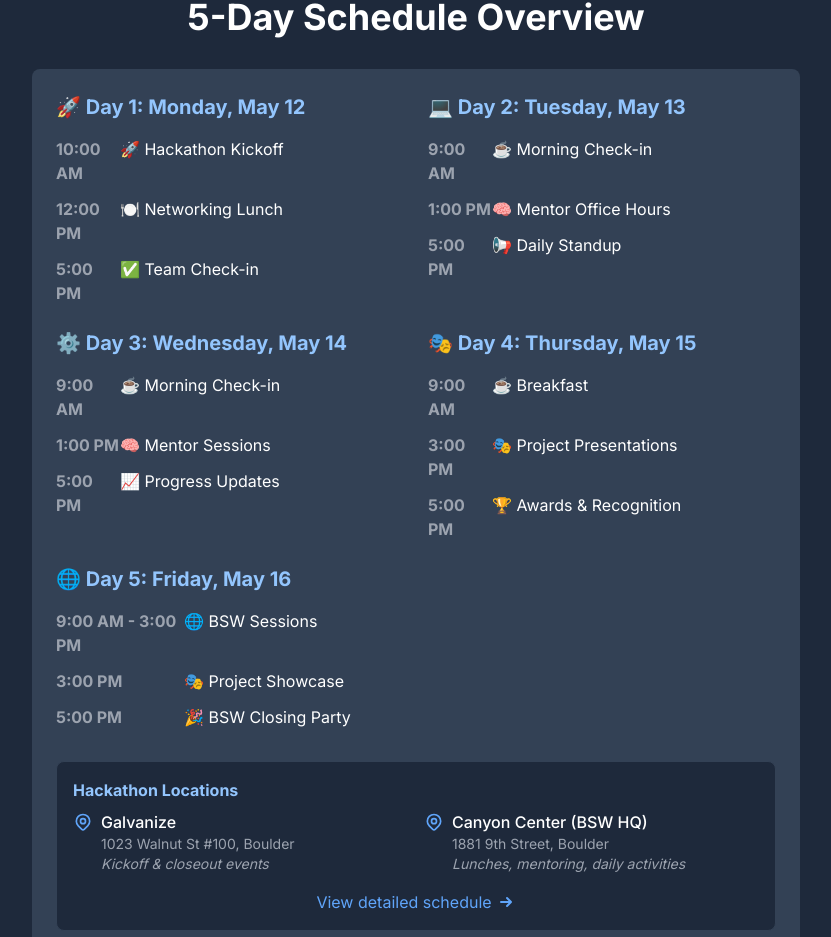
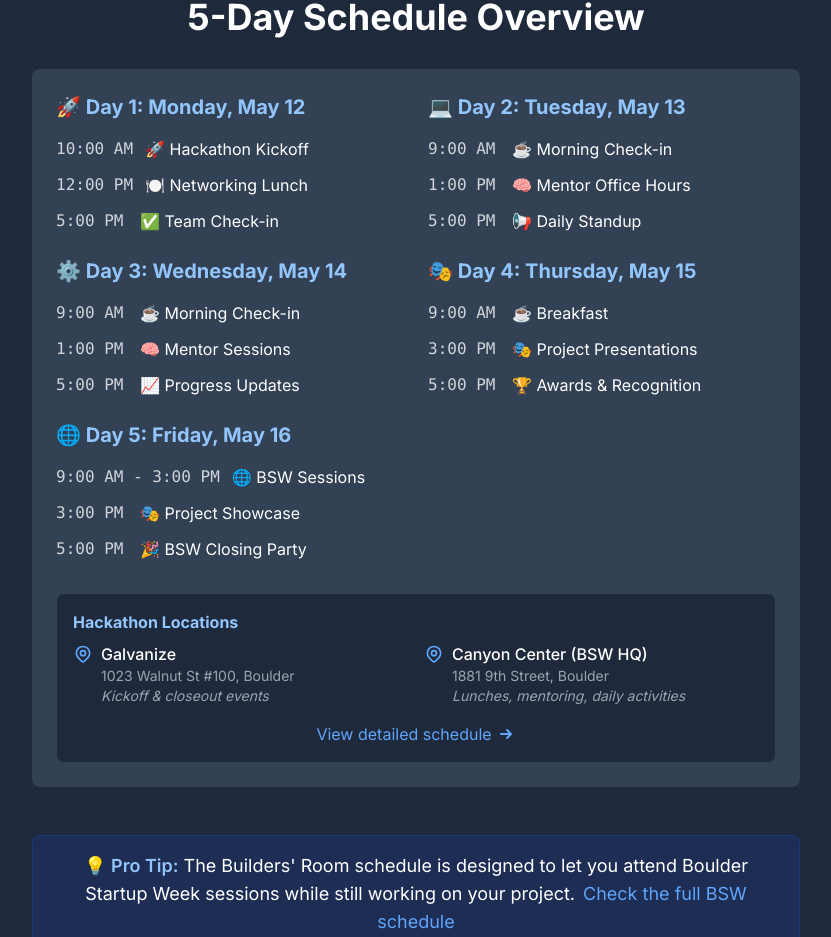
Before and after one commit to ryanstpierre/boulder.codes, a Next.js app: page / in a window 1280 px wide. Shown: the part 1827-2764 px from the top of the page, without its empty margins (224-1055 px from the left). Built offline with nearby package versions, Linux system fonts and the light colour scheme; a web font is replaced by a local one.

Commit message:
tighten up the homepage schedule

```diff
--- a/src/pages/index.js
+++ b/src/pages/index.js
@@ -202,17 +202,17 @@
                 <div>
                   <h3 className="text-xl font-bold mb-4 text-blue-300">🚀 Day 1: Monday, May 12</h3>
                   <ul className="space-y-3">
-                    <li className="flex items-start">
-                      <span className="font-bold w-16 text-gray-400">10:00 AM</span>
-                      <span>🚀 Hackathon Kickoff</span>
+                    <li className="flex items-center gap-3">
+                      <span className="font-mono text-gray-300 min-w-[4.5rem]">10:00 AM</span>
+                      <span className="text-white">🚀 Hackathon Kickoff</span>
                     </li>
-                    <li className="flex items-start">
-                      <span className="font-bold w-16 text-gray-400">12:00 PM</span>
-                      <span>🍽️ Networking Lunch</span>
+                    <li className="flex items-center gap-3">
+                      <span className="font-mono text-gray-300 min-w-[4.5rem]">12:00 PM</span>
+                      <span className="text-white">🍽️ Networking Lunch</span>
                     </li>
-                    <li className="flex items-start">
-                      <span className="font-bold w-16 text-gray-400">5:00 PM</span>
-                      <span>✅ Team Check-in</span>
+                    <li className="flex items-center gap-3">
+                      <span className="font-mono text-gray-300 min-w-[4.5rem]">5:00 PM</span>
+                      <span className="text-white">✅ Team Check-in</span>
                     </li>
                   </ul>
                 </div>
@@ -220,17 +220,17 @@
                 <div>
                   <h3 className="text-xl font-bold mb-4 text-blue-300">💻 Day 2: Tuesday, May 13</h3>
                   <ul className="space-y-3">
-                    <li className="flex items-start">
-                      <span className="font-bold w-16 text-gray-400">9:00 AM</span>
-                      <span>☕ Morning Check-in</span>
+                    <li className="flex items-center gap-3">
+                      <span className="font-mono text-gray-300 min-w-[4.5rem]">9:00 AM</span>
+                      <span className="text-white">☕ Morning Check-in</span>
                     </li>
-                    <li className="flex items-start">
-                      <span className="font-bold w-16 text-gray-400">1:00 PM</span>
-                      <span>🧠 Mentor Office Hours</span>
+                    <li className="flex items-center gap-3">
+                      <span className="font-mono text-gray-300 min-w-[4.5rem]">1:00 PM</span>
+                      <span className="text-white">🧠 Mentor Office Hours</span>
                     </li>
-                    <li className="flex items-start">
-                      <span className="font-bold w-16 text-gray-400">5:00 PM</span>
-                      <span>📢 Daily Standup</span>
+                    <li className="flex items-center gap-3">
+                      <span className="font-mono text-gray-300 min-w-[4.5rem]">5:00 PM</span>
+                      <span className="text-white">📢 Daily Standup</span>
                     </li>
                   </ul>
                 </div>
@@ -238,17 +238,17 @@
                 <div>
                   <h3 className="text-xl font-bold mb-4 text-blue-300">⚙️ Day 3: Wednesday, May 14</h3>
                   <ul className="space-y-3">
-                    <li className="flex items-start">
-                      <span className="font-bold w-16 text-gray-400">9:00 AM</span>
-                      <span>☕ Morning Check-in</span>
+                    <li className="flex items-center gap-3">
+                      <span className="font-mono text-gray-300 min-w-[4.5rem]">9:00 AM</span>
+                      <span className="text-white">☕ Morning Check-in</span>
                     </li>
-                    <li className="flex items-start">
-                      <span className="font-bold w-16 text-gray-400">1:00 PM</span>
-                      <span>🧠 Mentor Sessions</span>
+                    <li className="flex items-center gap-3">
+                      <span className="font-mono text-gray-300 min-w-[4.5rem]">1:00 PM</span>
+                      <span className="text-white">🧠 Mentor Sessions</span>
                     </li>
-                    <li className="flex items-start">
-                      <span className="font-bold w-16 text-gray-400">5:00 PM</span>
-                      <span>📈 Progress Updates</span>
+                    <li className="flex items-center gap-3">
+                      <span className="font-mono text-gray-300 min-w-[4.5rem]">5:00 PM</span>
+                      <span className="text-white">📈 Progress Updates</span>
                     </li>
                   </ul>
                 </div>
@@ -256,17 +256,17 @@
                 <div>
                   <h3 className="text-xl font-bold mb-4 text-blue-300">🎭 Day 4: Thursday, May 15</h3>
                   <ul className="space-y-3">
-                    <li className="flex items-start">
-                      <span className="font-bold w-16 text-gray-400">9:00 AM</span>
-                      <span>☕ Breakfast</span>
+                    <li className="flex items-center gap-3">
+                      <span className="font-mono text-gray-300 min-w-[4.5rem]">9:00 AM</span>
+                      <span className="text-white">☕ Breakfast</span>
                     </li>
-                    <li className="flex items-start">
-                      <span className="font-bold w-16 text-gray-400">3:00 PM</span>
-                      <span>🎭 Project Presentations</span>
+                    <li className="flex items-center gap-3">
+                      <span className="font-mono text-gray-300 min-w-[4.5rem]">3:00 PM</span>
+                      <span className="text-white">🎭 Project Presentations</span>
                     </li>
-                    <li className="flex items-start">
-                      <span className="font-bold w-16 text-gray-400">5:00 PM</span>
-                      <span>🏆 Awards & Recognition</span>
+                    <li className="flex items-center gap-3">
+                      <span className="font-mono text-gray-300 min-w-[4.5rem]">5:00 PM</span>
+                      <span className="text-white">🏆 Awards & Recognition</span>
                     </li>
                   </ul>
                 </div>
@@ -275,17 +275,17 @@
               <div className="mt-6">
                 <h3 className="text-xl font-bold mb-4 text-blue-300">🌐 Day 5: Friday, May 16</h3>
                 <ul className="space-y-3">
-                  <li className="flex items-start">
-                    <span className="font-bold w-32 text-gray-400">9:00 AM - 3:00 PM</span>
-                    <span>🌐 BSW Sessions</span>
+                  <li className="flex items-center gap-3">
+                    <span className="font-mono text-gray-300 min-w-[8rem]">9:00 AM - 3:00 PM</span>
+                    <span className="text-white">🌐 BSW Sessions</span>
                   </li>
-                  <li className="flex items-start">
-                    <span className="font-bold w-32 text-gray-400">3:00 PM</span>
-                    <span>🎭 Project Showcase</span>
+                  <li className="flex items-center gap-3">
+                    <span className="font-mono text-gray-300 min-w-[4.5rem]">3:00 PM</span>
+                    <span className="text-white">🎭 Project Showcase</span>
                   </li>
-                  <li className="flex items-start">
-                    <span className="font-bold w-32 text-gray-400">5:00 PM</span>
-                    <span>🎉 BSW Closing Party</span>
+                  <li className="flex items-center gap-3">
+                    <span className="font-mono text-gray-300 min-w-[4.5rem]">5:00 PM</span>
+                    <span className="text-white">🎉 BSW Closing Party</span>
                   </li>
                 </ul>
               </div>
```
